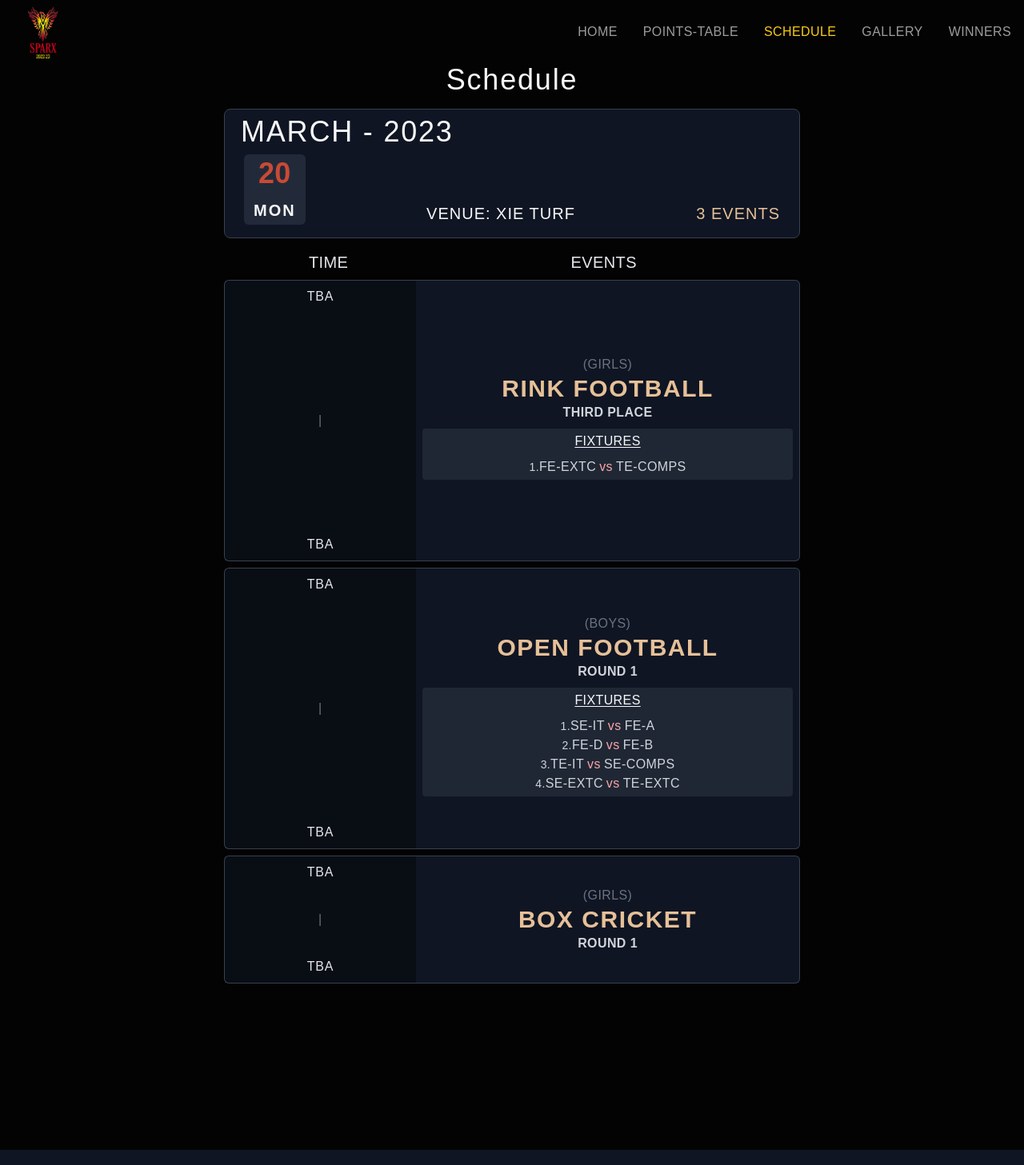
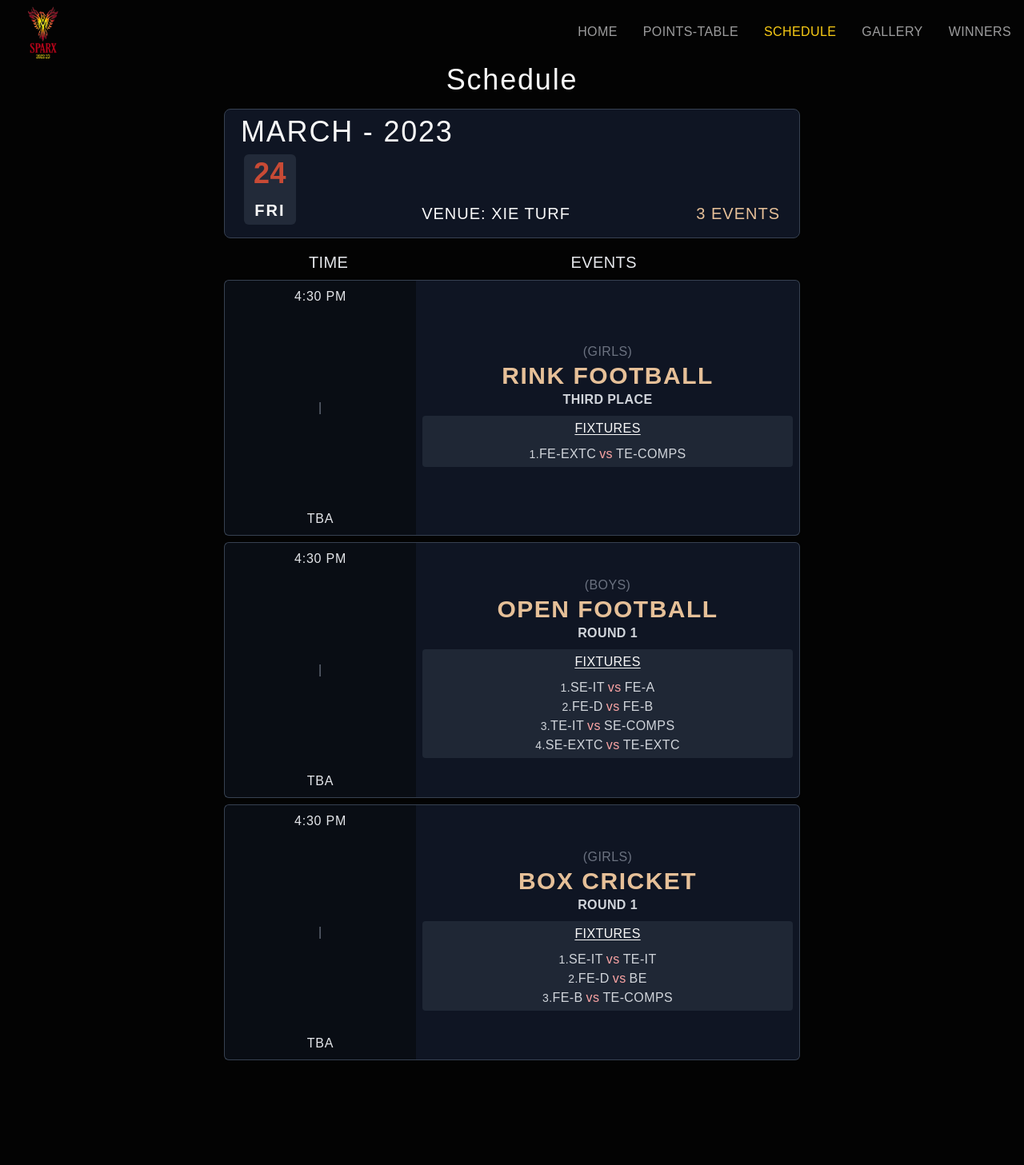
Before and after one commit to MrunalVaidya0715/sparx-website, a Next.js app in the folder sparx-web-app/: page /schedule in a window 1280 px wide. Shown: the top 1457 px of the page at 80% size. Built offline with nearby package versions, Linux system fonts and the light colour scheme.

Commit message:
Updated schedule

```diff
--- a/sparx-web-app/components/EventTable.jsx
+++ b/sparx-web-app/components/EventTable.jsx
@@ -6,7 +6,7 @@ const EventTable = ({ event, from, to, gender, stage, fixtures }) => {
             <div className=' flex items-end justify-between px-0 w-full mb-2' >
 
                 {/**TimeSlot */}
-                <div className={`flex items-center flex-col justify-between bg-gray-900/50 rounded-l-md border-y-[1px] border-l-[1px] border-gray-700 w-[50%]  ${fixtures? 'h-[22rem]':'h-[10rem]'}`}>
+                <div className={`flex items-center flex-col justify-between bg-gray-900/50 rounded-l-md border-y-[1px] border-l-[1px] border-gray-700 w-[50%]  ${fixtures? 'h-[20rem]':'h-[10rem]'}`}>
                     {/**from */}
                     <div className='py-2'>
                         <h3 className=' font-thin tracking-wider uppercase text-gray-200'>{from}</h3>
@@ -24,7 +24,7 @@ const EventTable = ({ event, from, to, gender, stage, fixtures }) => {
 
                 </div>
                 {/**Events Slot */}
-                <div className={`flex items-center flex-col justify-center bg-gray-900/90 rounded-r-md w-full border-y-[1px] border-r-[1px] backdrop-blur-lg border-gray-700 ${fixtures? 'h-[22rem]':'h-[10rem]'}`}>
+                <div className={`flex items-center flex-col justify-center bg-gray-900/90 rounded-r-md w-full border-y-[1px] border-r-[1px] backdrop-blur-lg border-gray-700 ${fixtures? 'h-[20rem]':'h-[10rem]'}`}>
                     <div>
                         <p className=' uppercase text-gray-500'>({gender})</p>
                     </div>
--- a/sparx-web-app/src/events.js
+++ b/sparx-web-app/src/events.js
@@ -1,7 +1,7 @@
 export const Events = [
    {
     id: 1,
-    from: "TBA",
+    from: "4:30 pm",
     to: "TBA",
     gender: "Girls",
     event: "Rink Football",
@@ -17,7 +17,7 @@ export const Events = [
    },
    {
       id: 2,
-      from: "TBA",
+      from: "4:30 pm",
       to: "TBA",
       gender: "Boys",
       event: "Open Football",
@@ -48,11 +48,30 @@ export const Events = [
      },
      {
       id: 3,
-      from: "TBA",
+      from: "4:30 pm",
       to: "TBA",
       gender: "Girls",
       event: "Box Cricket",
       stage: "Round 1",
+      fixtures : [
+         {
+            m: 1,
+            t1: "SE-IT",
+            t2: "TE-IT"
+         },
+         {
+          m: 2,
+          t1: "FE-D",
+          t2: "BE"
+       },
+       {
+          m: 3,
+          t1: "FE-B",
+          t2: "TE-COMPS"
+       },
+
+      ]
+
 
      },
 
--- a/sparx-web-app/src/pages/schedule.jsx
+++ b/sparx-web-app/src/pages/schedule.jsx
@@ -19,10 +19,10 @@ const schedule = () => {
 
               <div className='px-3 py-1 flex flex-col gap-3 justify-between items-center bg-gray-700/50 rounded-md'>
                 <div>
-                  <h2 className=' text-[#C84A35]'>20</h2>
+                  <h2 className=' text-[#C84A35]'>24</h2>
                 </div>
                 <div>
-                  <h3 className='text-sm lg:text-xl font-bold tracking-widest uppercase'>Mon</h3>
+                  <h3 className='text-sm lg:text-xl font-bold tracking-widest uppercase'>Fri</h3>
 
                 </div>
               </div>
```
